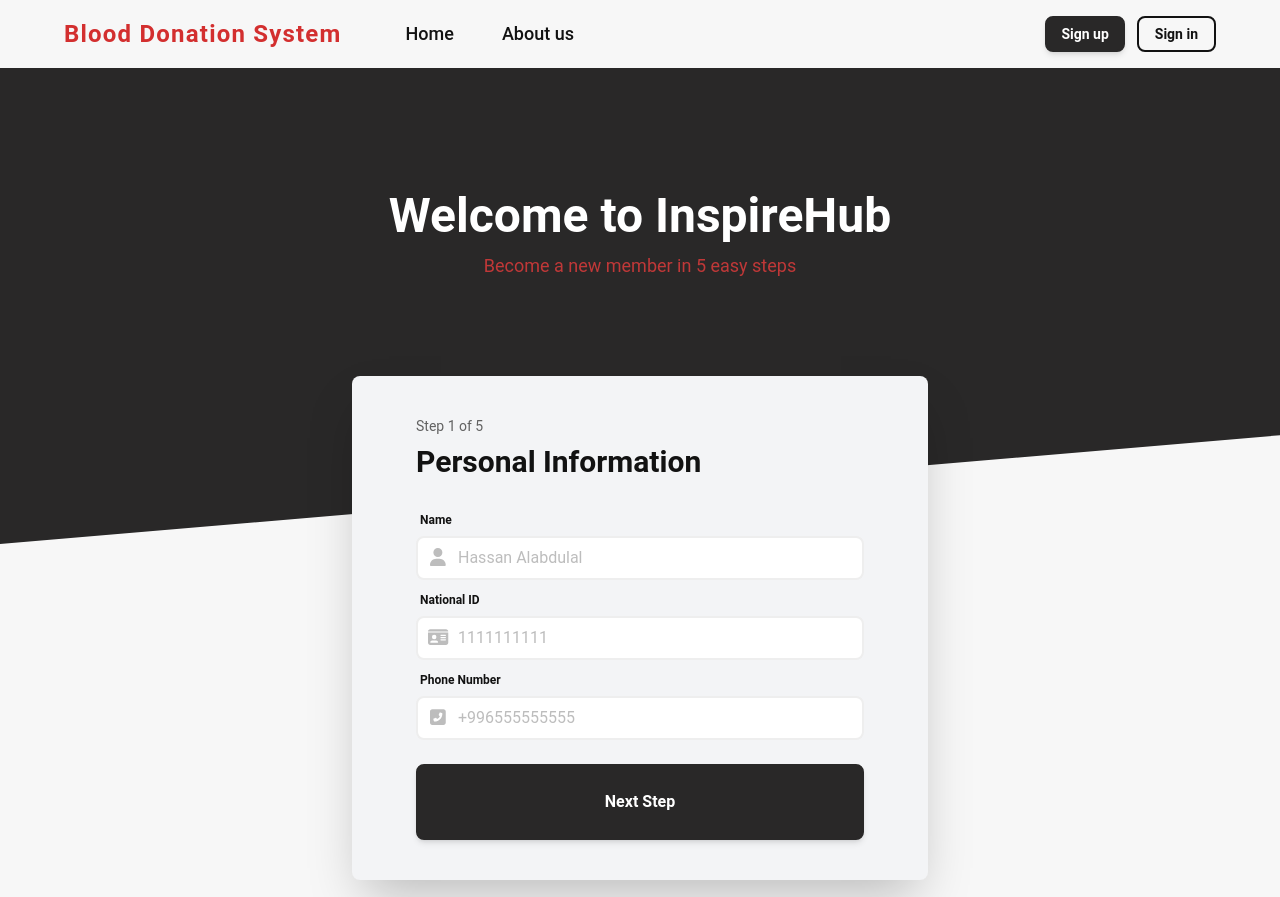
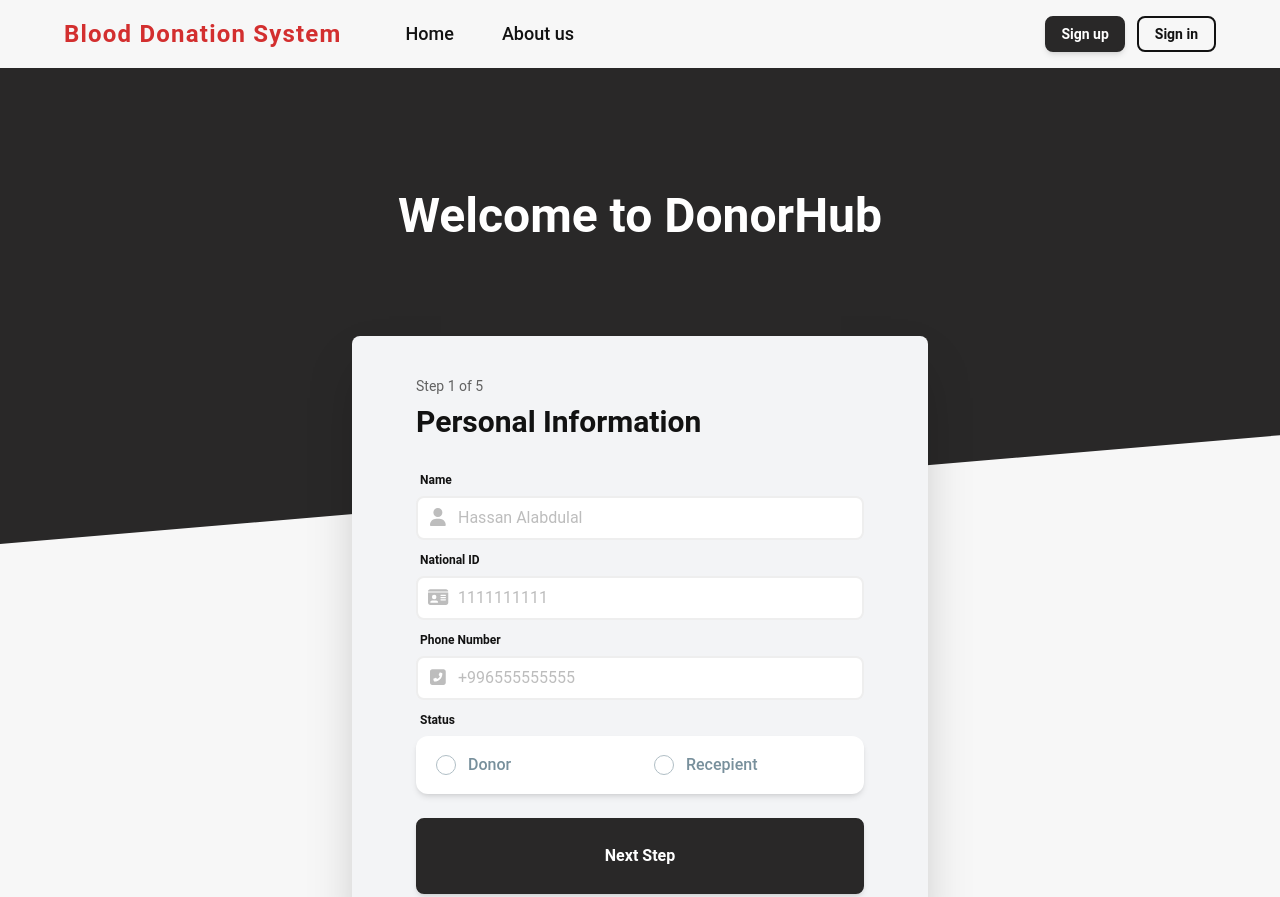
Before and after one commit to NawafSD/BloodDonationSystem, an Astro site: page /SignUpPage in a window 1280 px wide. Shown: the top 897 px of the page. Built offline with nearby package versions, Linux system fonts and the light colour scheme; Astro itself is replaced by a stand-in of ours.

Commit message:
Change somthing in Sign Up page

```diff
--- a/src/components/SignUp.tsx
+++ b/src/components/SignUp.tsx
@@ -3,6 +3,7 @@ import Policy from "../components/Policy.tsx";
 import PasswordStrengthIndicator from "..//components/UI/PasswordStrengthIndicator";
 import { MenuWithCheckbox } from "../components/UI/MenuWithCheckBox";
 import { DefaultMenu } from "../components/UI/DefaultMenu";
+import RadioButtonSelector from "../components/UI/RadioButtonSelector";
 
 import { FontAwesomeIcon } from "@fortawesome/react-fontawesome";
 import {
@@ -32,6 +33,11 @@ const bloodTypes = [
   { id: "blood-type-b", label: "-B" },
   { id: "blood-type-ab", label: "+AB" },
   { id: "blood-type-ab", label: "-AB" },
+];
+
+const userStatusOptions = [
+  { id: "option1", label: "Donor" },
+  { id: "option2", label: "Recepient" },
 ];
 
 const diseaseItems = [
@@ -164,11 +170,8 @@ const SignUp = () => {
       ></div>
       <div className="z-10 mx-auto mt-48 text-center">
         <h1 className="text-5xl font-semibold text-white">
-          Welcome to <span className="font-bold ">InspireHub</span>
+          Welcome to <span className="font-bold ">DonorHub</span>
         </h1>
-        <p className="mt-3 text-lg text-[#c03838]">
-          Become a new member in 5 easy steps
-        </p>
       </div>
       <div
         className={`z-10 w-full max-w-xl mx-auto mt-24 mb-24 overflow-hidden bg-[#f3f4f6] rounded-lg shadow-2xl ${
@@ -239,6 +242,15 @@ const SignUp = () => {
                     type="text"
                     className="w-full py-2 pl-10 pr-3 -ml-10 border-2 border-gray-200 rounded-lg outline-none focus:border-[#5f7fbf]"
                     placeholder="+996555555555"
+                  />
+                </div>
+                <label className="px-1 mt-3 mb-2 text-xs font-semibold">
+                  Status
+                </label>
+                <div className="flex">
+                  <RadioButtonSelector
+                    name="Status"
+                    options={userStatusOptions}
                   />
                 </div>
               </section>
```
